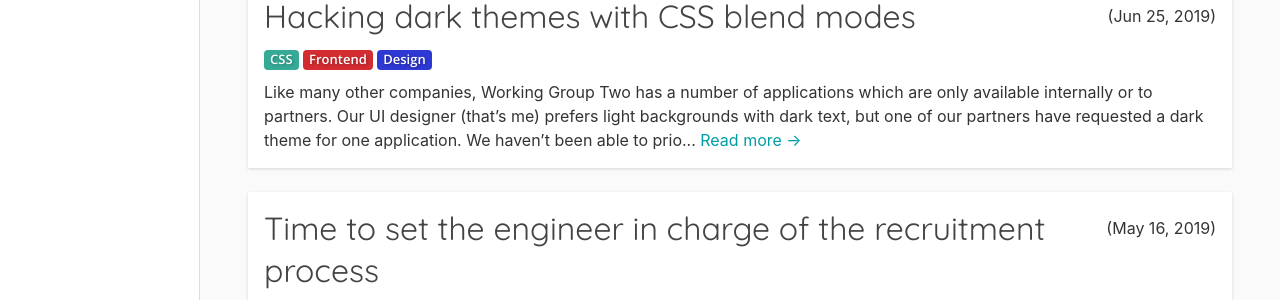
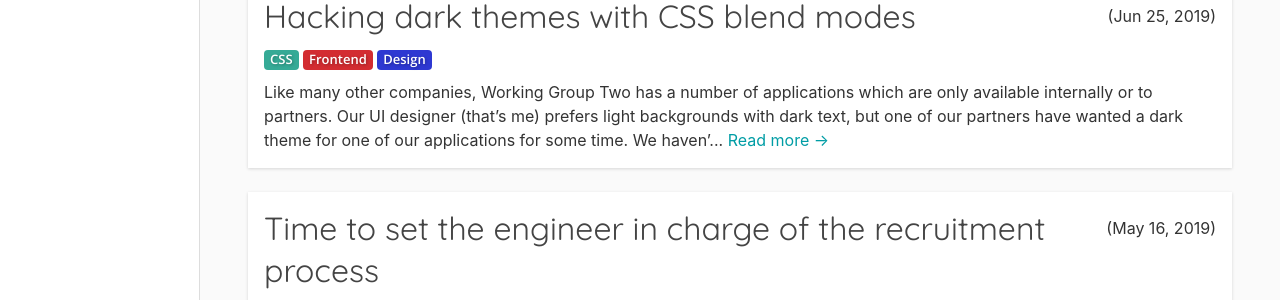
Before and after one commit to working-group-two/engineering-blog, a Jekyll site: the page built from pages/blog.md, in a window 1280 px wide and 900 px high. Shown: the part 452-752 px from the top of the window. Built offline with Jekyll 4.4.1, drawn with Linux system fonts in a browser that asks for light colours; nearby versions of some CDN libraries.

Commit message:
compress images and update wording

```diff
--- a/pages/blog/_posts/2019-06-25-hacking-dark-themes-with-blend-modes.md
+++ b/pages/blog/_posts/2019-06-25-hacking-dark-themes-with-blend-modes.md
@@ -10,14 +10,14 @@ author: <a href="https://linkedin.com/in/davidaase">David Åse</a>
 Like many other companies, [Working Group Two](/) has a number of applications which are
 only available internally or to partners.
 Our UI designer (that's me) prefers light backgrounds with dark text, but one of our
-partners have requested a dark theme for one application. We haven't been able to prioritize this,
-but we were using CSS blend modes for a different project, and wondered if we could use them
-to quickly put together a dark theme.
+partners have wanted a dark theme for one of our applications for some time.
+We haven't been able to prioritize this, but we were using CSS blend modes for a different project,
+and wondered if we could use them to quickly put together a dark theme.
 
 The application in this post is one of our partner portals, which follows the Material Design
 guidelines. It’s built with [Vue](https://vuejs.org/) and [Vuetify](https://vuetifyjs.com/en/),
-but also has some custom components and JS plugins (for charts, etc).
-It took about two hours to create the dark theme and deploy it to production, and we'll walk
+but also has some custom components and JS plugins (for uploads, charts, etc).
+It took two hours to create the dark theme and deploy it to production, and we'll walk
 you through the whole process (with screenshots) in this post.
 
 ## What are CSS blend modes?
@@ -44,7 +44,7 @@ Let’s see it in action <small>(click to enlarge)</small>:
     {% include image.html url="/img/blog/blend-modes/01-console-subs-difference.png" caption="After applying `mix-blend-mode: difference;`"%}
 </div>
 
-Okay, that’s actually not too bad! There are some obvious issues, like the color hues being
+Okay, that’s actually not too bad. There are some obvious issues, like the color hues being
 inverted and everything being way too dark, but it should be possible to make some adjustments.
 
 ## Working with a non-standard blend mode
@@ -80,15 +80,15 @@ Let's have a look <small>(click to enlarge)</small>:
 That’s a lot better (blend modes are fun!). Our dark theme is close to done now,
 but we have one problem remaining: Shadows. Because of our blend mode, making
 things darker means making them brighter, so all our shadows look like white glows.
-Since our base color is white/bright gray, we can’t simply change our shadows to white as there would be no contrast.
-Our solution was to embrace the “glow” feel and change the shadows to a brand colored glows:
+Since our base color is white/light gray, we can’t simply change our shadows to white as there would be no contrast.
+Our solution was to embrace the “glow” feel and change the shadows to brand colored glows:
 
 <div class="uk-child-width-1-3 uk-child-width-1-2@s bordered-gallery" uk-grid uk-lightbox="animation: fade">
     {% include image.html url="/img/blog/blend-modes/02-console-shadows-light.png" caption="Normally, the menu crates a black shadow on the background"%}
     {% include image.html url="/img/blog/blend-modes/02-console-shadows-glow.png" caption="More of a glow than a shadow"%}
 </div>
 
-As you might have seen in the previous screenshot, we also made some other adjustments.
+As you might have noticed in the previous screenshot, we also made some other adjustments.
 We made the logo white using a brightness filter, and we made the base font-weight 500
 (since contrast is lower in the dark theme).
 
```
Also changed, not shown: img/blog/blend-modes/01-console-subs-difference-filters.png, img/blog/blend-modes/01-console-subs-difference.png, img/blog/blend-modes/01-console-subs-light.png, img/blog/blend-modes/02-console-shadows-glow.png, img/blog/blend-modes/02-console-shadows-light.png, img/blog/blend-modes/03-console-batch-dark.png, img/blog/blend-modes/03-console-batch-light.png, img/blog/blend-modes/03-console-blacklist-dark.png, img/blog/blend-modes/03-console-blacklist-light.png, img/blog/blend-modes/03-console-stats-dark.png, img/blog/blend-modes/03-console-stats-light.png.
